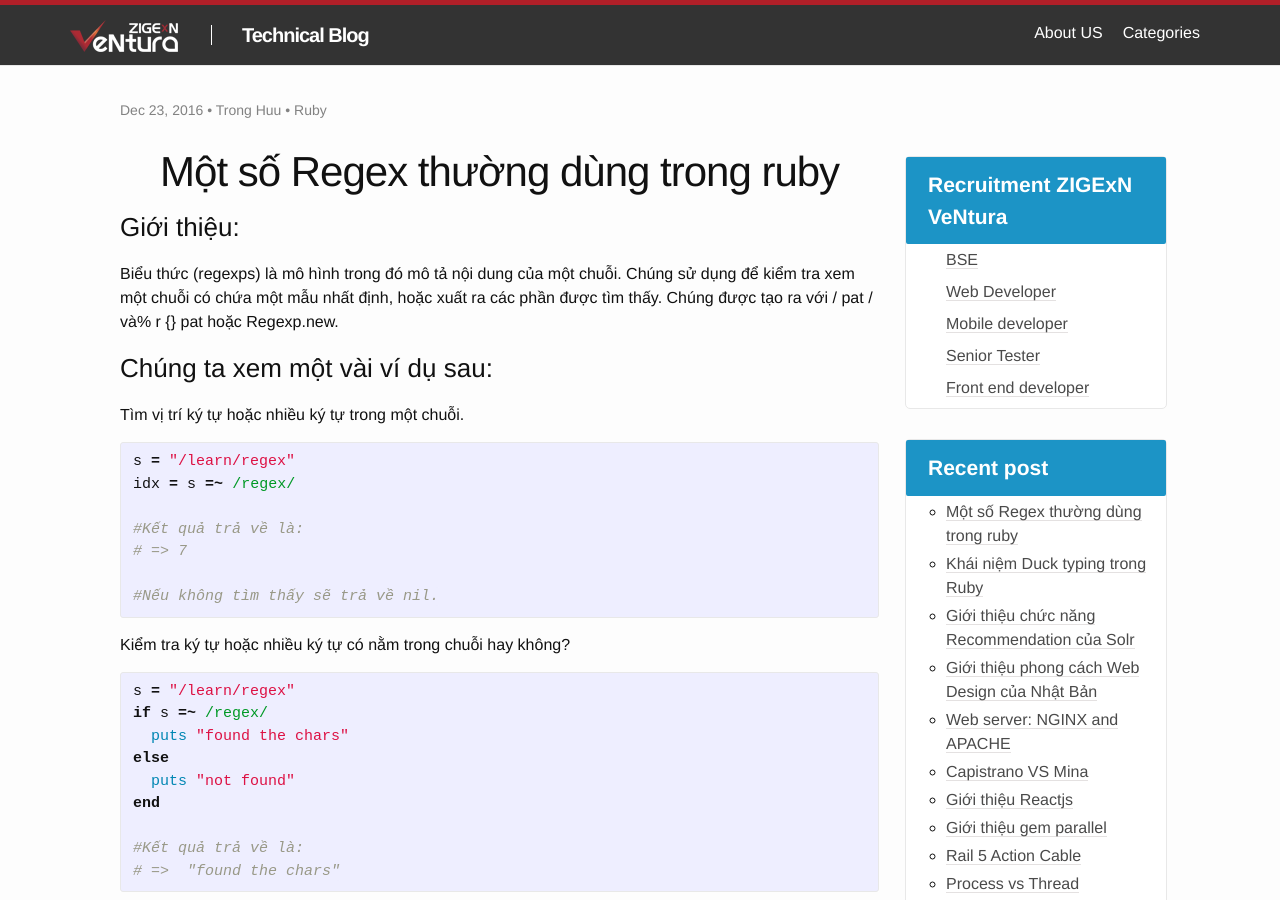
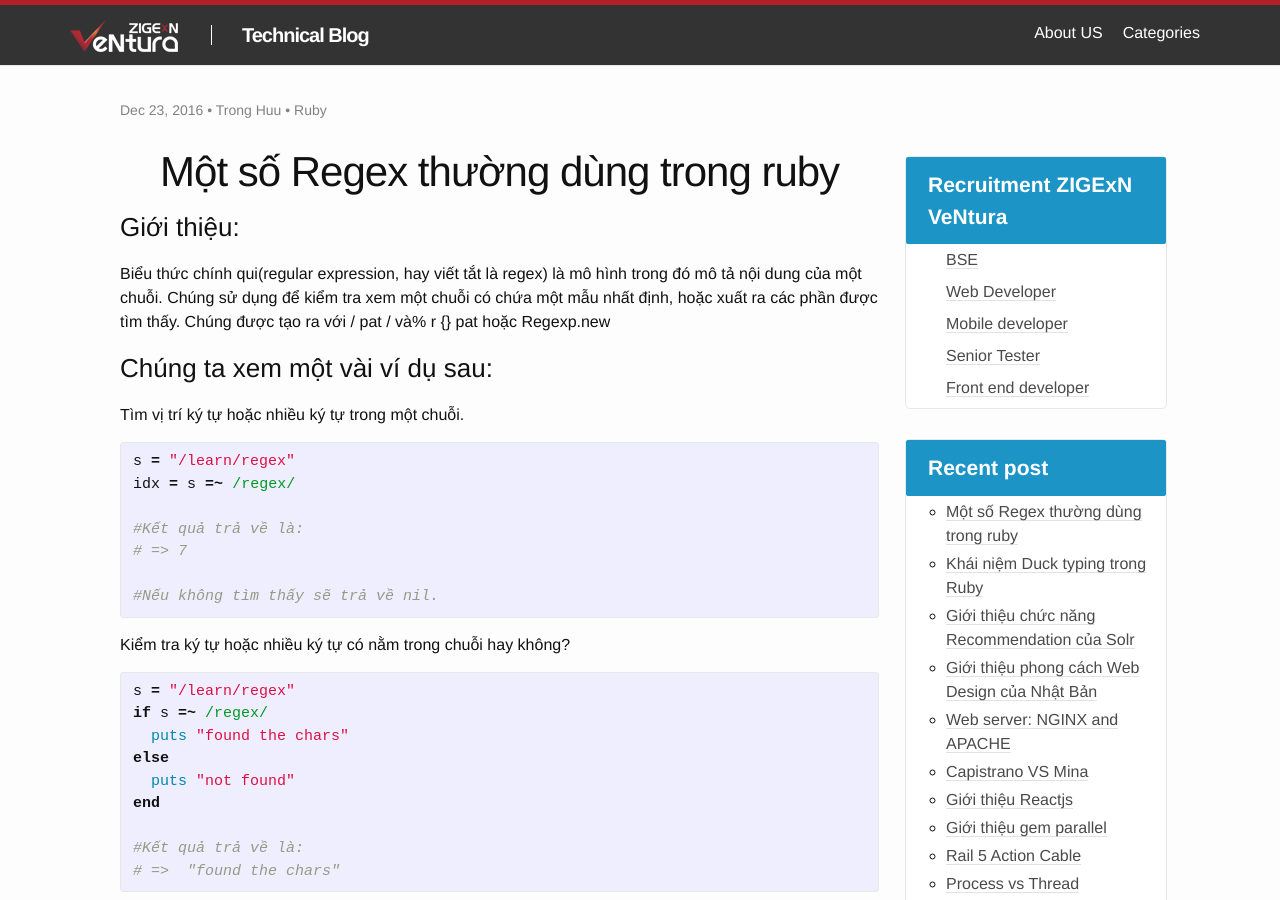
Before and after one commit to ZIGExN-VeNtura/ZIGExN-VeNtura.github.io, a Jekyll site: the page built from _posts/2016-12-23-regex-can-ban-trong-ruby.md, in a window 1280 px wide and 900 px high. Built offline with Jekyll 4.4.1, drawn with Linux system fonts in a browser that asks for light colours.

Commit message:
update text

```diff
--- a/_posts/2016-12-23-regex-can-ban-trong-ruby.md
+++ b/_posts/2016-12-23-regex-can-ban-trong-ruby.md
@@ -11,7 +11,7 @@ author: Trong Huu
 
 ### Giới thiệu:
 
-Biểu thức (regexps) là mô hình trong đó mô tả nội dung của một chuỗi. Chúng sử dụng để kiểm tra xem một chuỗi có chứa một mẫu nhất định, hoặc xuất ra các phần được tìm thấy. Chúng được tạo ra với / pat / và% r {} pat hoặc Regexp.new.
+Biểu thức chính qui(regular expression, hay viết tắt là regex) là mô hình trong đó mô tả nội dung của một chuỗi. Chúng sử dụng để kiểm tra xem một chuỗi có chứa một mẫu nhất định, hoặc xuất ra các phần được tìm thấy. Chúng được tạo ra với / pat / và% r {} pat hoặc Regexp.new
 
 ### Chúng ta xem một vài ví dụ sau:
 
```
